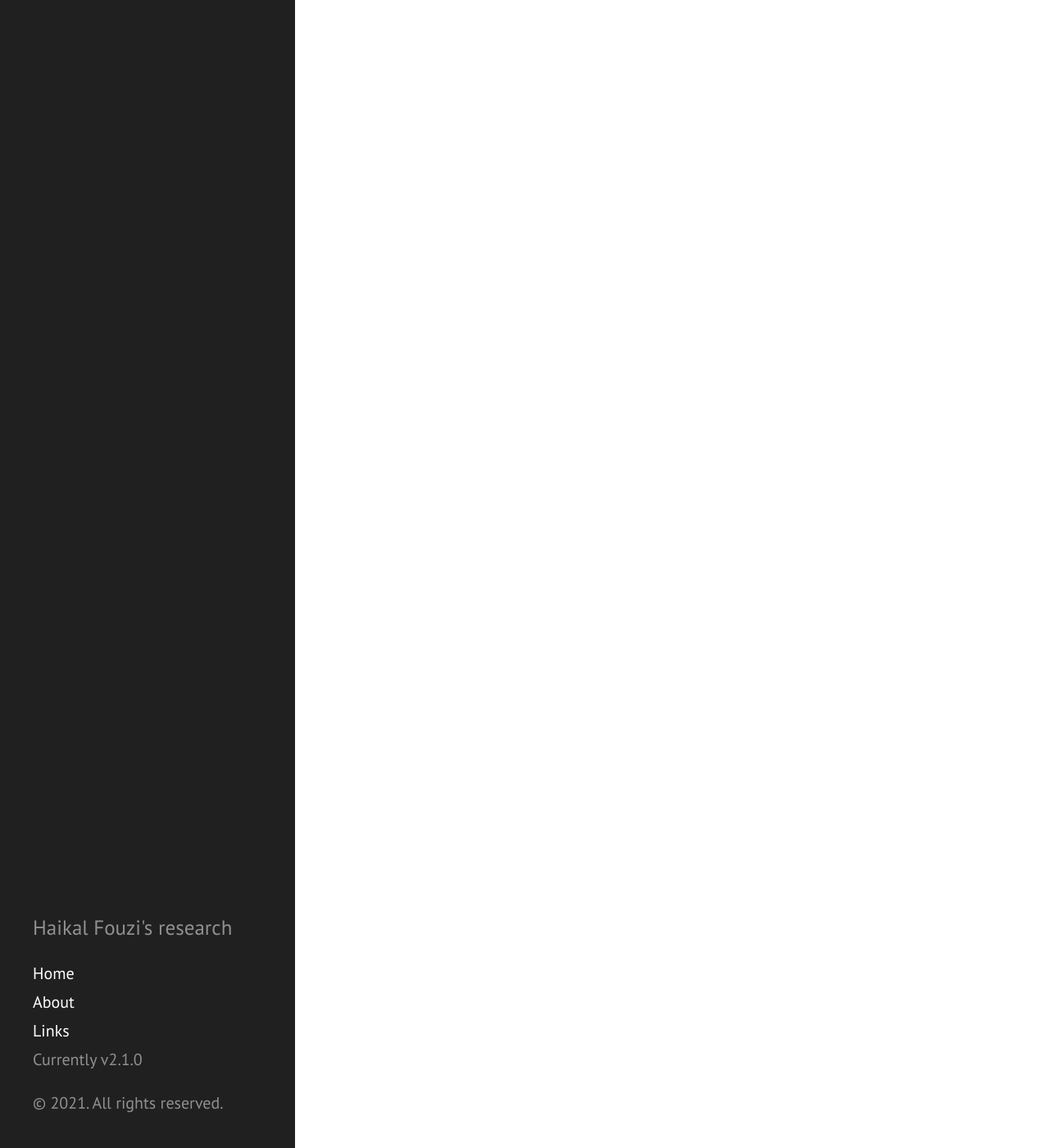
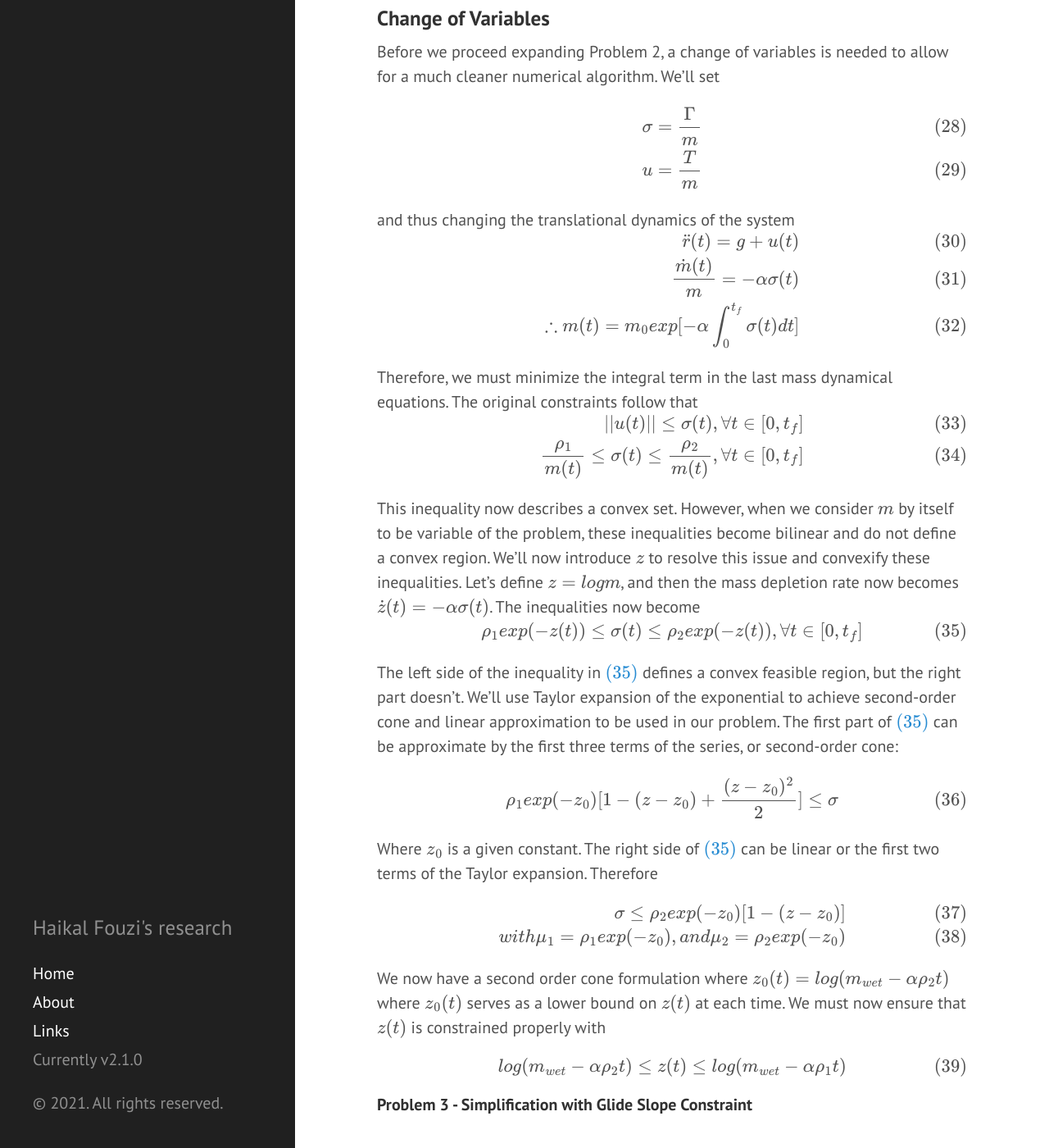
Before and after one commit to haikalfouzi/haikalfouzi.github.io, a Jekyll site: the page built from _posts/2021-01-03-Convex & Optimal Rocket Landing Guidance Control.md, in a window 1280 px wide and 1400 px high, scrolled down 7916 px. Shown: the whole window at 82% size. Built offline with Jekyll 4.4.1, drawn with Linux system fonts in a browser that asks for light colours; formulas are drawn with MathJax 3; some of the changed text lies outside the part shown.

Commit message:
updated blogpost

```diff
--- a/_posts/2021-01-03-Convex & Optimal Rocket Landing Guidance Control.md
+++ b/_posts/2021-01-03-Convex & Optimal Rocket Landing Guidance Control.md
@@ -133,7 +133,61 @@ $x=[r, \dot r]^T$ - Constructed state of the vehicle
 
 $r_z(t) > 0$ - Vehicle cannot travel through the ground
 
-#### Problem 1 - Nonconvex Minimum Fuel Problem
+#### Problem 1 - Nonconvex Minimum Fuel Problem (thrust constraint)
 Nonconvex minimum fuel problem can be summarized with the following set of equations:
 
-$$\begin{equation}max_{t_f,T}m(t_f) = min_{t_f,T}\int_0^t_f \vert \vert T(t) \vert \vert dt \end{equation}$$
+$$\begin{equation}max_{t_f,T}m(t_f) = min_{t_f,T}\int_0^{t_f} \vert \vert T(t) \vert \vert dt \end{equation}$$
+
+Subject to:
+$$\begin{eqnarray}\ddot r(t) = g + \frac{T_c(t)}{m(t)}\\\dot m(t) = -\alpha \vert \vert T_c(t) \vert \vert \end{eqnarray}$$
+$$\begin{eqnarray}\rho_1 \leq \vert \vert T(t) \vert \vert \leq \rho_2\\r_z(t) \leq 0\end{eqnarray}$$
+$$\begin{equation}\vert \vert S_j x(t) - v_j \vert \vert + c^T_j x(t) + a_j \leq 0, j=1,...,n_s\end{equation}$$
+$$\begin{equation}m(0)=m_{wet},r(0)=r_0,\dot r(0)=\dot {r_0},r(t_f)=\dot r(t_f)=0\end{equation}$$
+
+#### Problem 2 - Convexification of Problem 1
+$$\begin{equation}min_{t_f,T,\Gamma}\int_0^{t_f} \vert \vert \Gamma(t) \vert \vert dt \end{equation}$$
+
+Subject to:
+$$\begin{eqnarray}\ddot r(t) = g + \frac{T_c(t)}{m(t)}\\\dot m(t) = -\alpha \vert \vert T_c(t) \vert \vert \end{eqnarray}$$
+$$\begin{equation}\vert \vert T(t) \vert \vert \leq \Gamma (t)\end{equation}$$
+$$\begin{eqnarray}\rho_1 \leq \vert \vert \Gamma (t) \vert \vert \leq \rho_2\\r_z(t) \leq 0\end{eqnarray}$$
+$$\begin{equation}\vert \vert S_j x(t) - v_j \vert \vert + c^T_j x(t) + a_j \leq 0, j=1,...,n_s\end{equation}$$
+$$\begin{equation}m(0)=m_{wet},r(0)=r_0,\dot r(0)=\dot {r_0},r(t_f)=\dot r(t_f)=0\end{equation}$$
+
+$\Gamma$ was introduced as a slack variable and replaces $\vert \vert T \vert \vert$ with an additional constraint $\vert \vert T(t) \vert \vert \leq \Gamma (t)$. According to this [paper](https://www.researchgate.net/publication/257426699_Lossless_Convexification_of_Nonconvex_Control_Bound_and_Pointing_Constraints_in_the_Soft_Landing_Optimal_Control_Problem), the optimal solution to Problem 2 is also a feasible solution of Problem 1. This is done using the Hamiltonian of Problem 2 and using necessary conditions for optimality, pointwise maximum principle, and the transversality condition.
+
+{% include image.html file="/landing/nonconvex to convex.png" description="Problem 1 to Problem 2 Convexification of the Thrust Constraint" %}
+
+### Change of Variables
+
+Before we proceed expanding Problem 2, a change of variables is needed to allow for a much cleaner numerical algorithm. We'll set
+
+$$\begin{eqnarray}\sigma = \frac{\Gamma}{m}\\
+u = \frac{T}{m}\end{eqnarray}$$
+
+and thus changing the translational dynamics of the system
+$$\begin{eqnarray}\ddot r(t) = g + u(t)\\
+\frac{\dot m(t)}{m} = -\alpha \sigma (t)\\
+\therefore m(t)=m_0exp[-\alpha \int_0^{t_f} \sigma (t)dt] \end{eqnarray}$$
+
+Therefore, we must minimize the integral term in the last mass dynamical equations. The original constraints follow that
+$$\begin{eqnarray}\vert \vert u(t) \vert \vert \leq \sigma (t), \forall t \in [0,t_f]\\
+\frac{\rho_1}{m(t)} \leq \sigma (t) \leq \frac{\rho_2}{m(t)}, \forall t \in [0,t_f]\end{eqnarray}$$
+
+This inequality now describes a convex set. However, when we consider $m$ by itself to be variable of the problem, these inequalities become bilinear and do not define a convex region. We'll now introduce $z$ to resolve this issue and convexify these inequalities. Let's define $z = log m$, and then the mass depletion rate now becomes $\dot z(t) = -\alpha \sigma (t)$. The inequalities now become
+$$\begin{equation}\rho_1 exp(-z(t)) \leq \sigma (t) \leq \rho_2 exp(-z(t)), \forall t \in [0,t_f]\label{inequality}\end{equation}$$
+
+The left side of the inequality in \eqref{inequality} defines a convex feasible region, but the right part doesn't. We'll use Taylor expansion of the exponential to achieve second-order cone and linear approximation to be used in our problem. The first part of \eqref{inequality} can be approximate by the first three terms of the series, or second-order cone:
+
+$$\begin{equation}\rho_1 exp(-z_0)[1-(z-z_0)+\frac{(z-z_0)^2}{2}] \leq \sigma \end{equation}$$
+
+Where $z_0$ is a given constant. The right side of \eqref{inequality} can be linear or the first two terms of the Taylor expansion. Therefore
+
+$$\begin{eqnarray}\sigma \leq \rho_2 exp(-z_0)[1-(z-z_0)]\\
+with \mu_1 = \rho_1 exp(-z_0), and \mu_2 = \rho_2 exp(-z_0)\end{eqnarray}$$
+
+We now have a second order cone formulation where $z_0(t) = log(m_{wet}-\alpha \rho_2 t)$ where $z_0(t)$ serves as a lower bound on $z(t)$ at each time. We must now ensure that $z(t)$ is constrained properly with
+
+$$\begin{eqnarray}log(m_{wet}-\alpha \rho_2 t) \leq z(t) \leq log(m_{wet}-\alpha \rho_1 t)\end{eqnarray}$$
+
+#### Problem 3 - Simplification with Glide Slope Constraint
```
Also changed, not shown: image/landing/nonconvex to convex.png (added).
